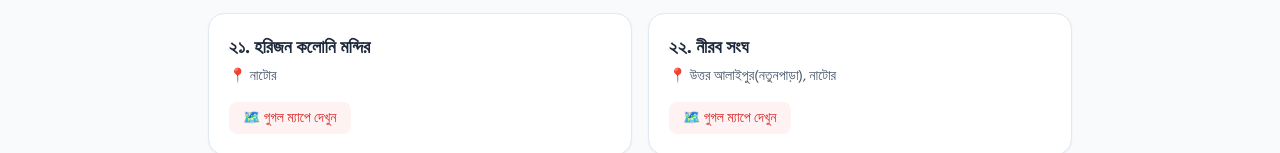
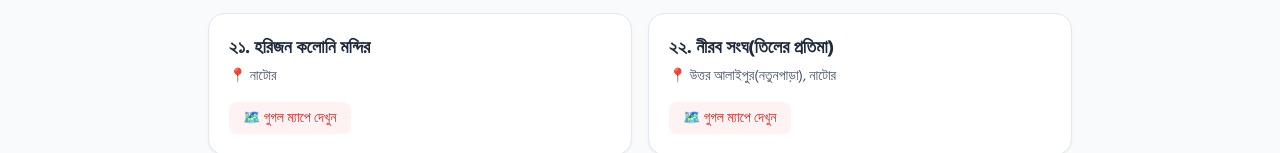
Before and after one commit to AKASHDEV29/Pujo2026, a plain HTML site: page index.html.html in a window 1280 px wide. Shown: the part 3225-3378 px from the top of the page. Drawn offline with nearby package versions, Linux system fonts and the light colour scheme.

Commit message:
Update temple name for Nirob Sangha entry

```diff
--- a/index.html.html
+++ b/index.html.html
@@ -207,7 +207,7 @@
             {id: 19, name: "১৯. দক্ষিণ চৌকির পাড় দুর্গা মন্দির", address: " নাটোর", map: "https://maps.app.goo.gl/4xTYbZMzRsXYTjqcA"},
  {id: 20, name: "২০. দক্ষিণ চৌকির পাড় রক্ষা কালী মন্দির", address: "নাটোর", map: "#"},
         {id: 21, name: "২১. হরিজন কলোনি মন্দির", address: "নাটোর", map: "https://maps.app.goo.gl/vRJDQAKwJUv8ki377"},
-        {id: 22, name: "২২. নীরব সংঘ", address: "উত্তর আলাইপুর(নতুনপাড়া), নাটোর", map: "https://maps.app.goo.gl/k2UPFrr4ES1zZSFW6"},
+        {id: 22, name: "২২. নীরব সংঘ(তিলের প্রতিমা)", address: "উত্তর আলাইপুর(নতুনপাড়া), নাটোর", map: "https://maps.app.goo.gl/k2UPFrr4ES1zZSFW6"},
 {id: 23, name: "২৩. মল্লিকহাটি দূর্গা মন্দির", address: "নাটোর", map: "https://maps.app.goo.gl/bqBvN4PuisrXkzZR9"},
 
         ];
```
